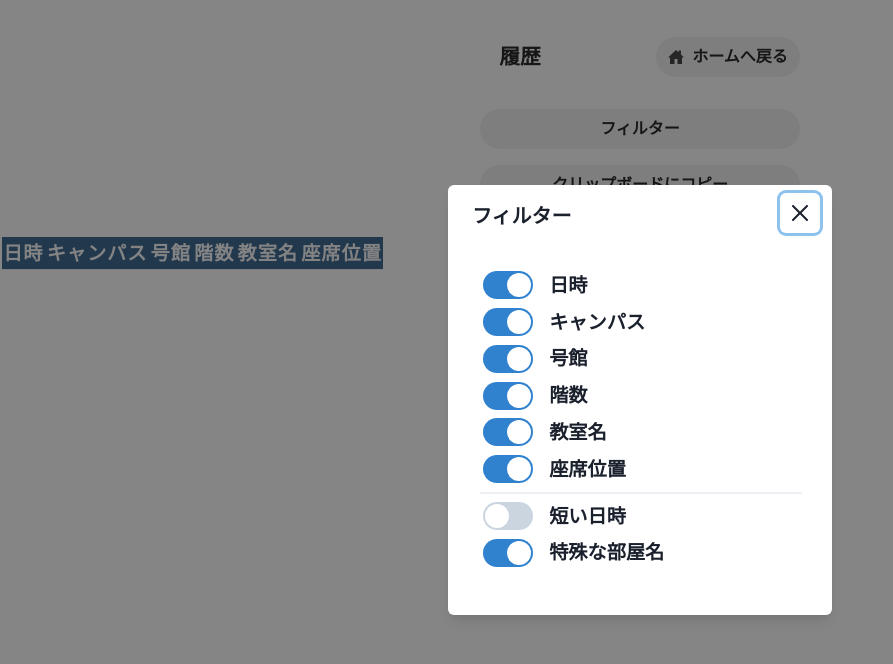
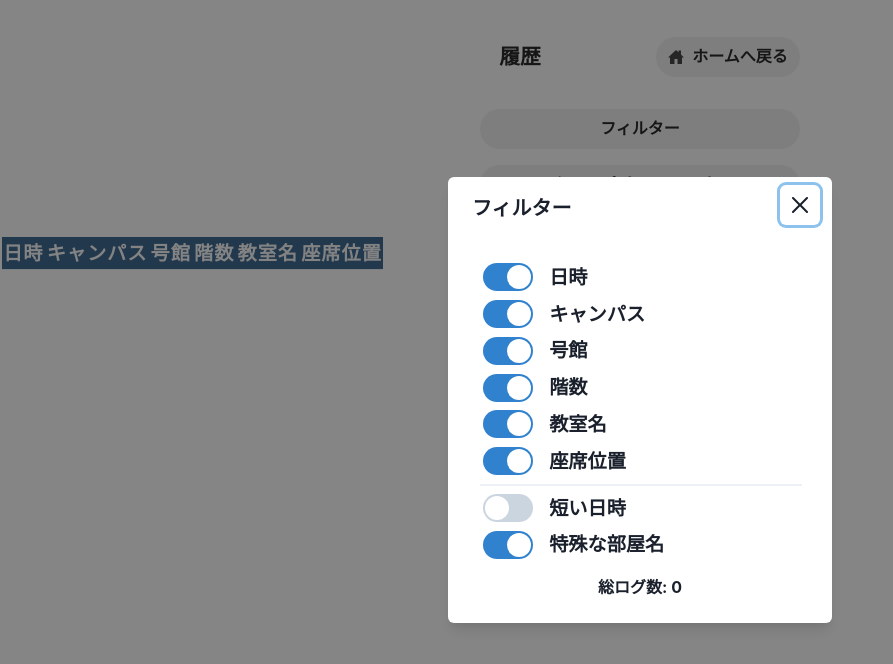
Before and after one commit to tdu-logcation/web, a Next.js app: page /history in a window 1280 px wide. Both pictures are taken after a click on the button "フィルター". Shown: the top 664 px of the page, without its empty margins (0-893 px from the left). Built offline with nearby package versions, Linux system fonts and the light colour scheme.

Commit message:
バグ修正と総ログ数の表示

```diff
--- a/components/History.tsx
+++ b/components/History.tsx
@@ -190,19 +190,24 @@ export const History = () => {
         <ModalContent>
           <ModalHeader>フィルター</ModalHeader>
           <ModalCloseButton size="lg" />
-          <ModalBody padding="1rem 2rem 2.5rem 2rem">
+          <ModalBody padding="1rem 2rem 1rem 2rem">
             <Box>{showButton()}</Box>
             <Divider colorScheme={colors('divider')} borderWidth="1px" />
             <HistorySettings
               isChecked={dateType}
               setIsChecked={setDateType}
               text="短い日時"
+              id="shortDate"
             />
             <HistorySettings
               isChecked={roomType}
               setIsChecked={setRoomType}
               text="特殊な部屋名"
+              id="uniqueRoom"
             />
+            <Center margin="1rem 0 .5rem 0">
+              <Text fontWeight="bold">総ログ数: {log.length}</Text>
+            </Center>
           </ModalBody>
         </ModalContent>
       </Modal>
--- a/components/HistorySettings.tsx
+++ b/components/HistorySettings.tsx
@@ -7,7 +7,8 @@ export const HistorySettings: React.FC<{
     valOrUpdater: boolean | ((currVal: boolean) => boolean)
   ) => void;
   text: string;
-}> = ({isChecked, setIsChecked, text}) => {
+  id: string;
+}> = ({isChecked, setIsChecked, text, id}) => {
   return (
     <FormControl
       display="flex"
@@ -19,11 +20,11 @@ export const HistorySettings: React.FC<{
         onChange={(event: React.ChangeEvent<HTMLInputElement>) => {
           setIsChecked(event.target.checked);
         }}
-        id="dateShort"
+        id={id}
         size="lg"
       />
       <FormLabel
-        htmlFor="dateShort"
+        htmlFor={id}
         mb="0"
         marginLeft="1rem"
         fontSize="1.2em"
```
